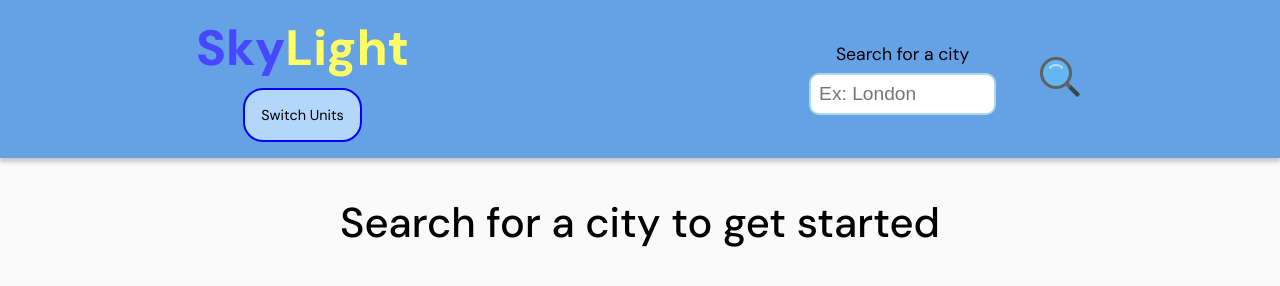
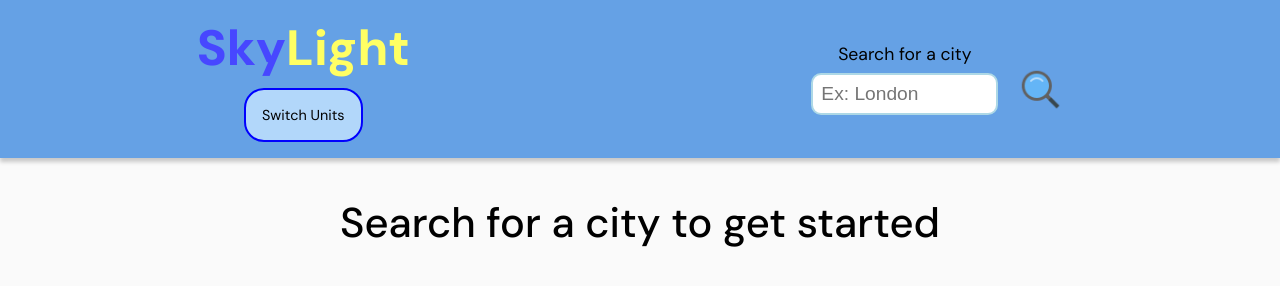
Before and after one commit to migueld51244/WeatherApp, a website built with webpack: page src/template.html in a window 1280 px wide. Built offline with nearby package versions, Linux system fonts and the light colour scheme.

Commit message:
Fix search button img

```diff
--- a/src/style.css
+++ b/src/style.css
@@ -260,3 +260,10 @@ label[for="search-local"] {
   margin-top: clamp(1.2rem, 3vw, 4rem);
   font-weight: 500;
 }
+
+.search-icon-btn {
+  width: 45px;
+  height: 45px;
+  margin-top: 20px;
+  transform: translateX(-20px) translateY(3px);
+}
```
